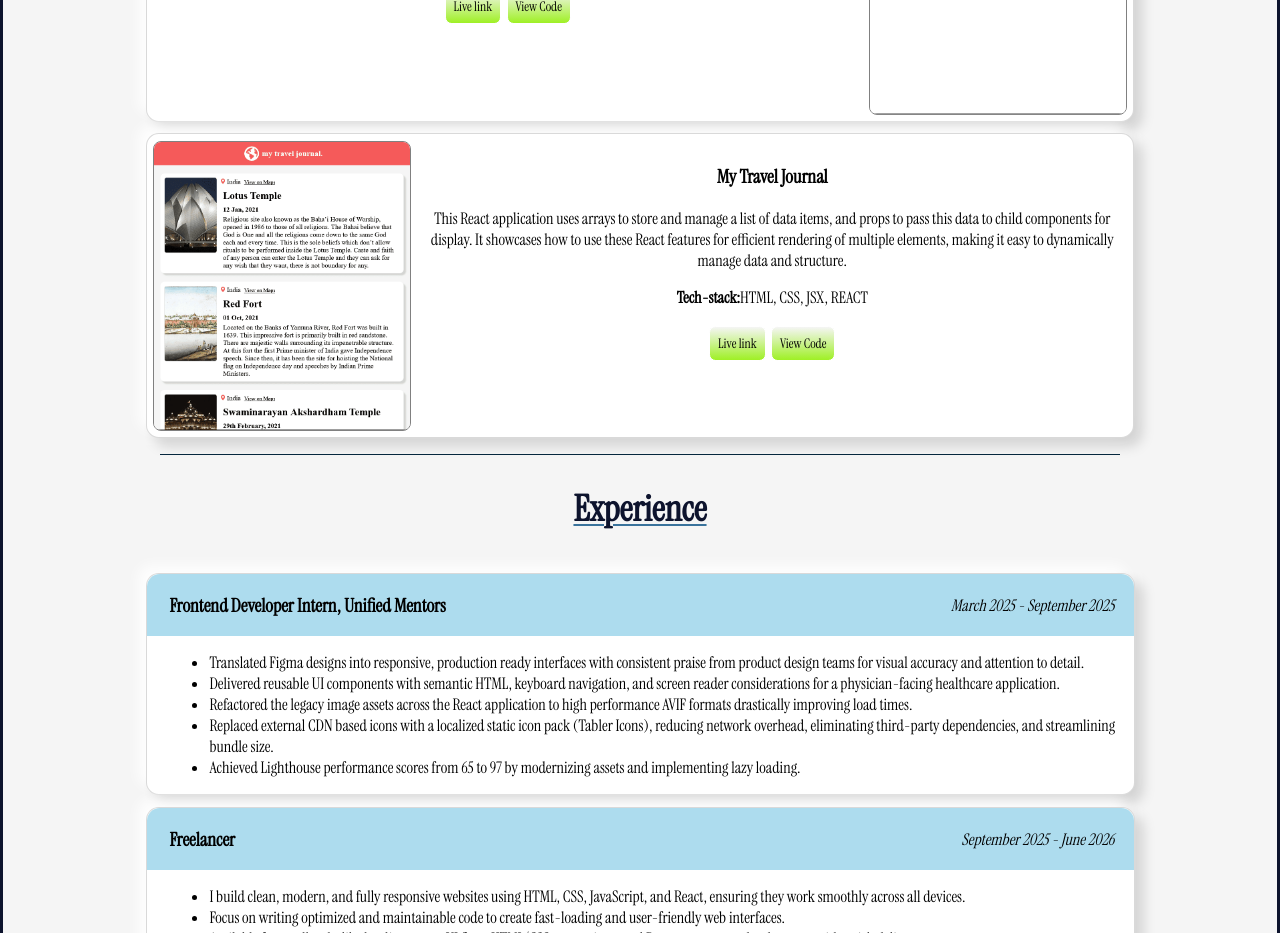
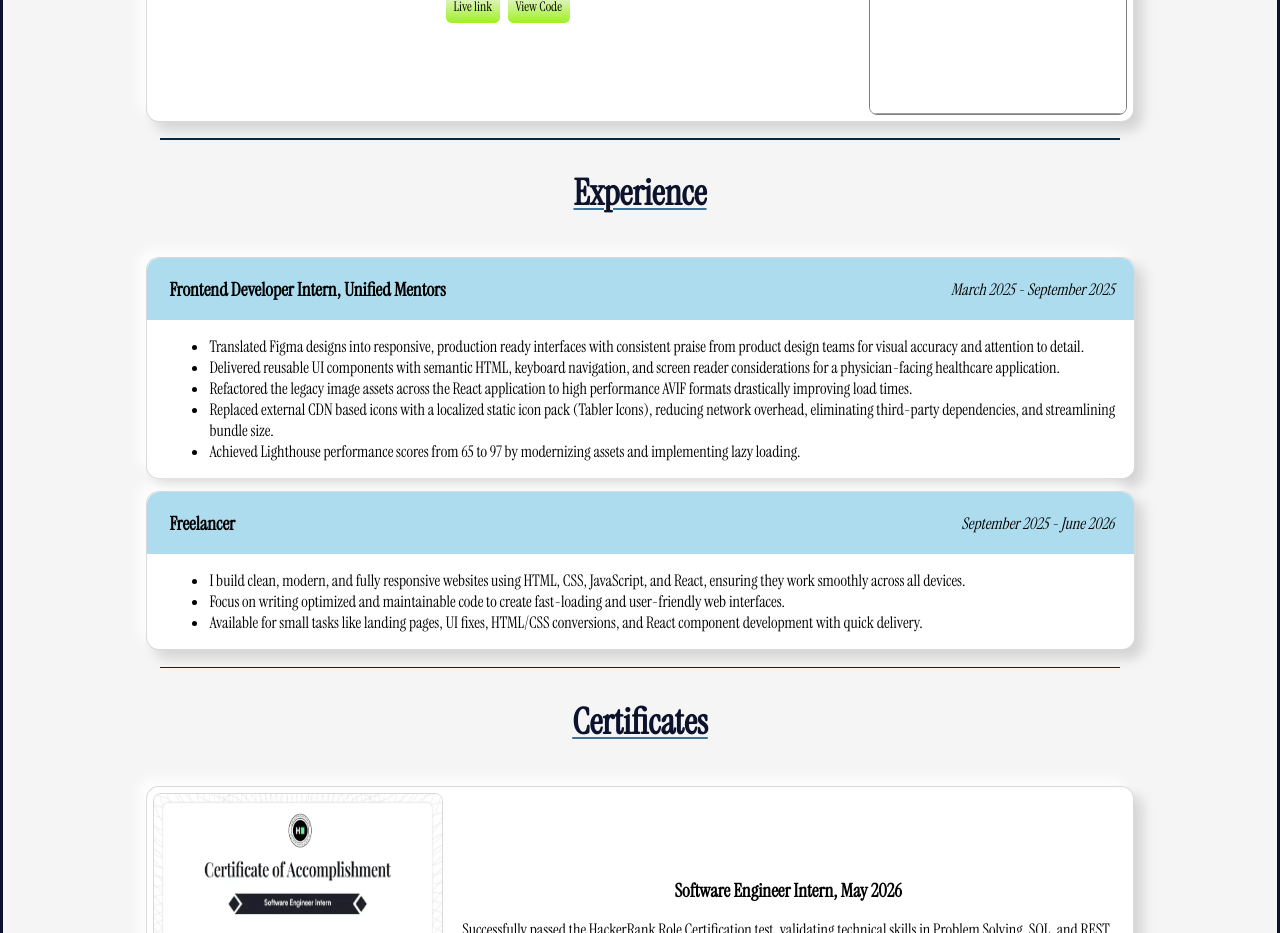
Before and after one commit to DeepakSingh9999/Portfolio, a React (Vite) app: page / in a window 1280 px wide. Shown: the part 3640-4573 px from the top of the page. Built offline with nearby package versions, Linux system fonts and the light colour scheme; no server answers.

Commit message:
Update projects.jsx

```diff
--- a/src/assets/components/projects.jsx
+++ b/src/assets/components/projects.jsx
@@ -4,7 +4,6 @@ import projectLink3 from '../images/project-ticTacToe.png'
 import projectLink4 from '../images/project-chef.png'
 import projectLink5 from '../images/project-tenzie.png'
 import projectLink6 from '../images/project-clone.png'
-import projectLink7 from '../images/project-journal.webp'
 
 
 export default function Projects(){
@@ -64,14 +63,6 @@ export default function Projects(){
             viewCode: 'https://github.com/DeepakSingh9999/Search-Clone'
         },
 
-        {id: 7,
-            title: 'My Travel Journal',
-            image: `${projectLink7}`,
-            description: 'This React application uses arrays to store and manage a list of data items, and props to pass this data to child components for display. It showcases how to use these React features for efficient rendering of multiple elements, making it easy to dynamically manage data and structure.',
-            techStack: 'HTML, CSS, JSX, REACT',
-            liveLink: 'https://react-travel-journal-two.vercel.app/',
-            viewCode: 'https://github.com/DeepakSingh9999/React-Travel-Journal'
-        },
 
     ];
 
```
